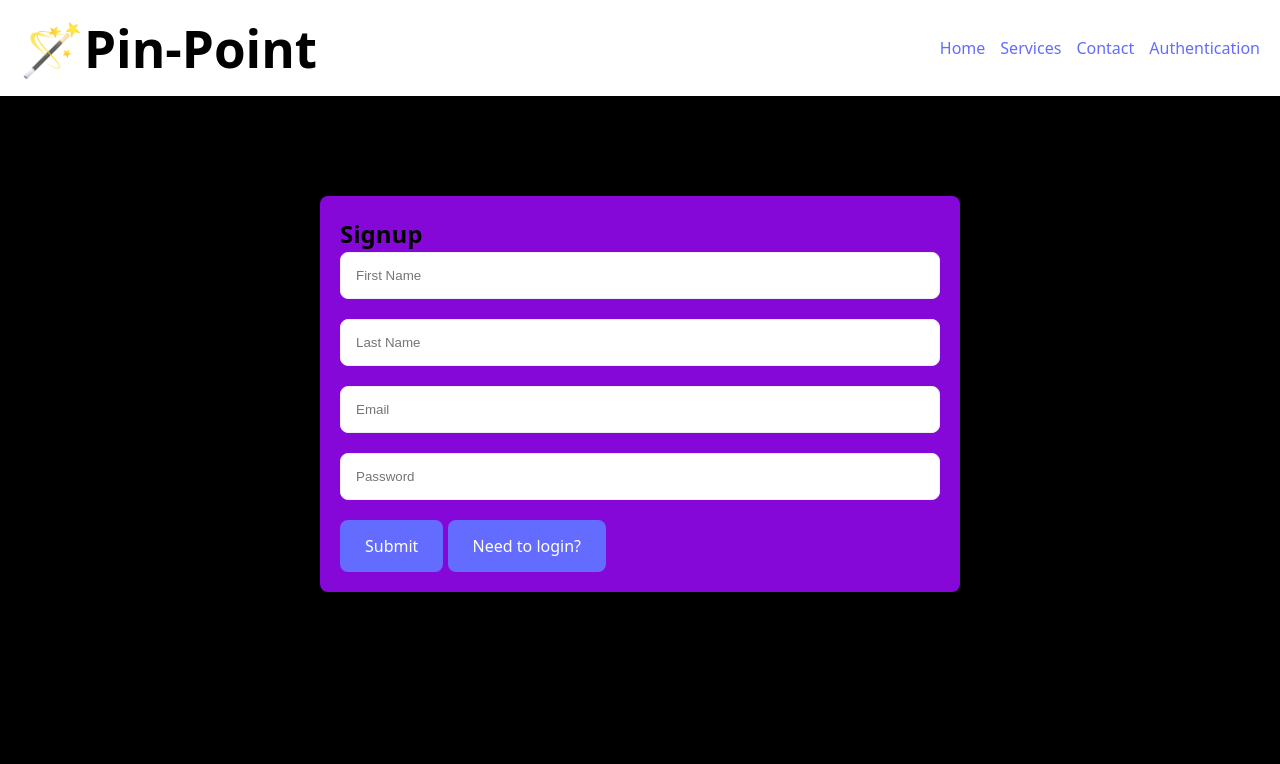
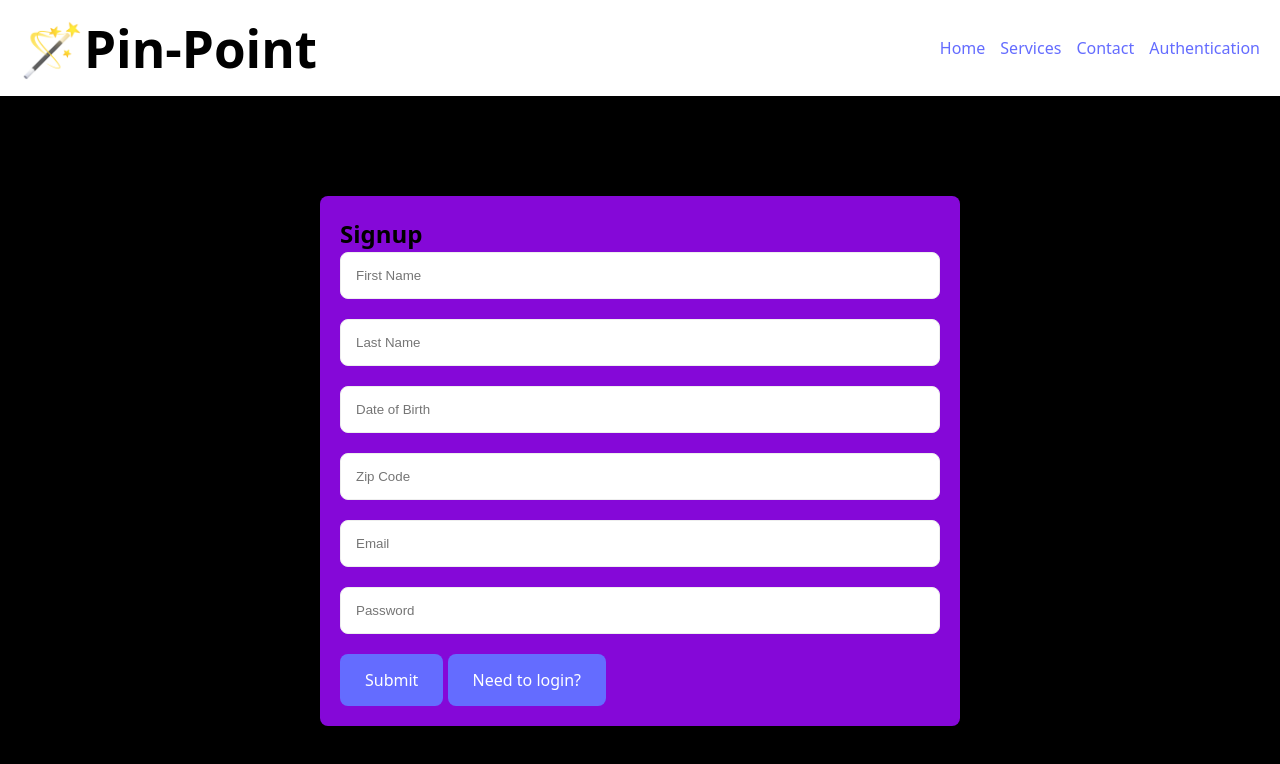
Before and after one commit to SalomeVinces/Team-Figuring-it-out-client-pinpoint, a React (Vite) app in the folder pin-point/: page /auth in a window 1280 px wide. Shown: the top 764 px of the page. Built offline with nearby package versions, Linux system fonts and the light colour scheme.

Commit message:
added user controller fields for signup page

```diff
--- a/pin-point/src/pages/Auth.jsx
+++ b/pin-point/src/pages/Auth.jsx
@@ -15,8 +15,8 @@ const Auth = ({ updateToken }) => {
   const lastNameRef = useRef();
   const emailRef = useRef(); //
   const passwordRef = useRef();
-
-
+  const dateOfBirthRef = useRef();
+  const zipCodeRef = useRef();
 
 
   const handleSubmit = async (e) => {
@@ -25,7 +25,7 @@ const Auth = ({ updateToken }) => {
     console.log("Form was submitted");
 
     try {
-      r
+
       const response = await fetch(
         `http://localhost:8080/users${signup ? "/signup" : "/login"}`,
 
@@ -38,8 +38,10 @@ const Auth = ({ updateToken }) => {
 
             firstName: signup && firstNameRef.current.value,
             lastName: signup && lastNameRef.current.value,
+            dateOfBirth: signup && dateOfBirthRef.current.value,
             email: emailRef.current.value,
             password: passwordRef.current.value,
+            zipCode: signup && zipCodeRef.current.value,
           }),
         }
       );
@@ -69,6 +71,8 @@ const Auth = ({ updateToken }) => {
 
           <input ref={firstNameRef} placeholder="First Name" required />{" "}
           <input ref={lastNameRef} placeholder="Last Name" required />{" "}
+          <input ref={dateOfBirthRef} placeholder="Date of Birth" required />{" "}
+          <input ref={zipCodeRef} placeholder="Zip Code" />{" "}
         </>
       )}
 
```
